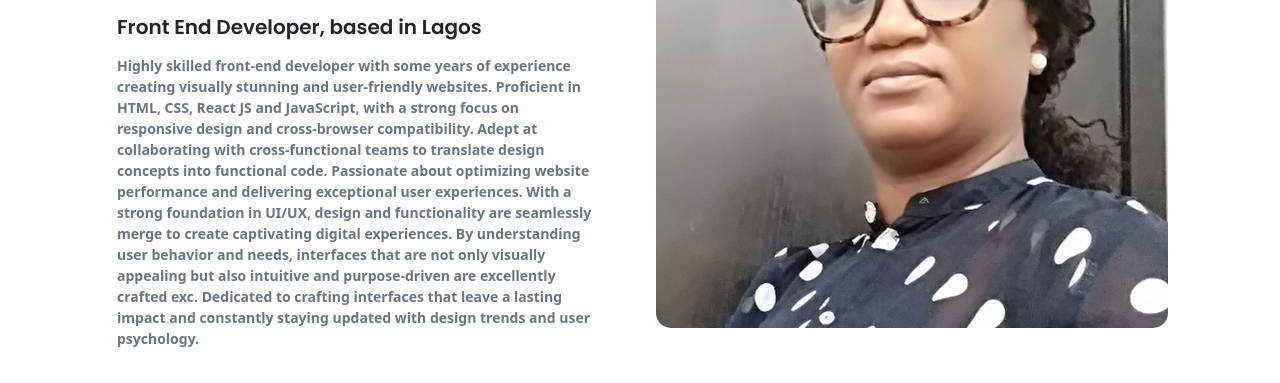
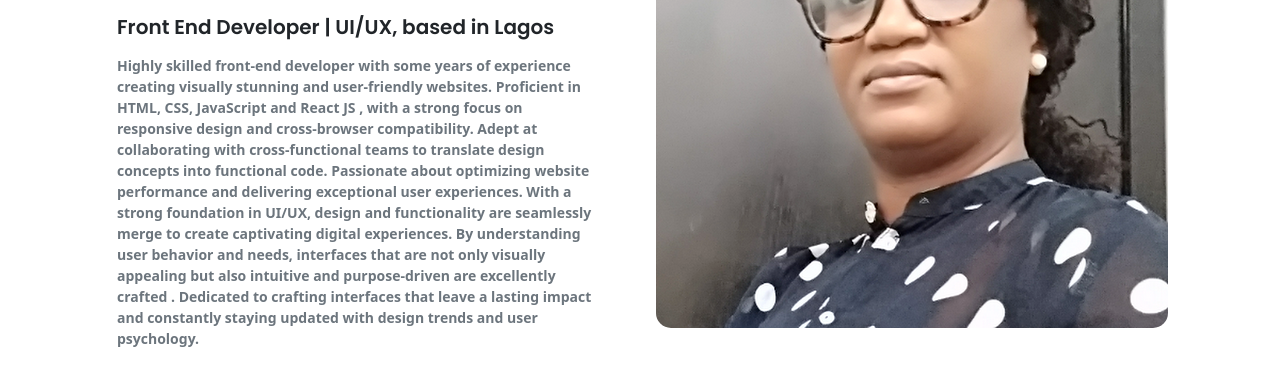
Before and after one commit to FmBrands/my-portfolio, a plain HTML site: page about.html in a window 1280 px wide. Shown: the part 264-647 px from the top of the page. Drawn offline with nearby package versions, Linux system fonts and the light colour scheme.

Commit message:
Updated the about page

```diff
--- a/about.html
+++ b/about.html
@@ -94,11 +94,11 @@
         <div class="col-lg-6">
           <div class="content">
             <h1 class="mb-4 mt-4">Hi, I am Modupe Folarin</h1>
-            <h2 class="mb-3">Front End Developer, based in Lagos</h2>
+            <h2 class="mb-3">Front End Developer | UI/UX, based in Lagos</h2>
             <p class="text-muted">
               Highly skilled front-end developer with some years of experience
               creating visually stunning and user-friendly websites. Proficient
-              in HTML, CSS, React JS and JavaScript, with a strong focus on
+              in HTML, CSS, JavaScript and React JS , with a strong focus on
               responsive design and cross-browser compatibility. Adept at
               collaborating with cross-functional teams to translate design
               concepts into functional code. Passionate about optimizing website
@@ -107,9 +107,9 @@
               seamlessly merge to create captivating digital experiences. By
               understanding user behavior and needs, interfaces that are not
               only visually appealing but also intuitive and purpose-driven are
-              excellently crafted exc. Dedicated to crafting interfaces that
-              leave a lasting impact and constantly staying updated with design
-              trends and user psychology.
+              excellently crafted . Dedicated to crafting interfaces that leave
+              a lasting impact and constantly staying updated with design trends
+              and user psychology.
             </p>
 
             <div class="mt-5 mb-5">
```
